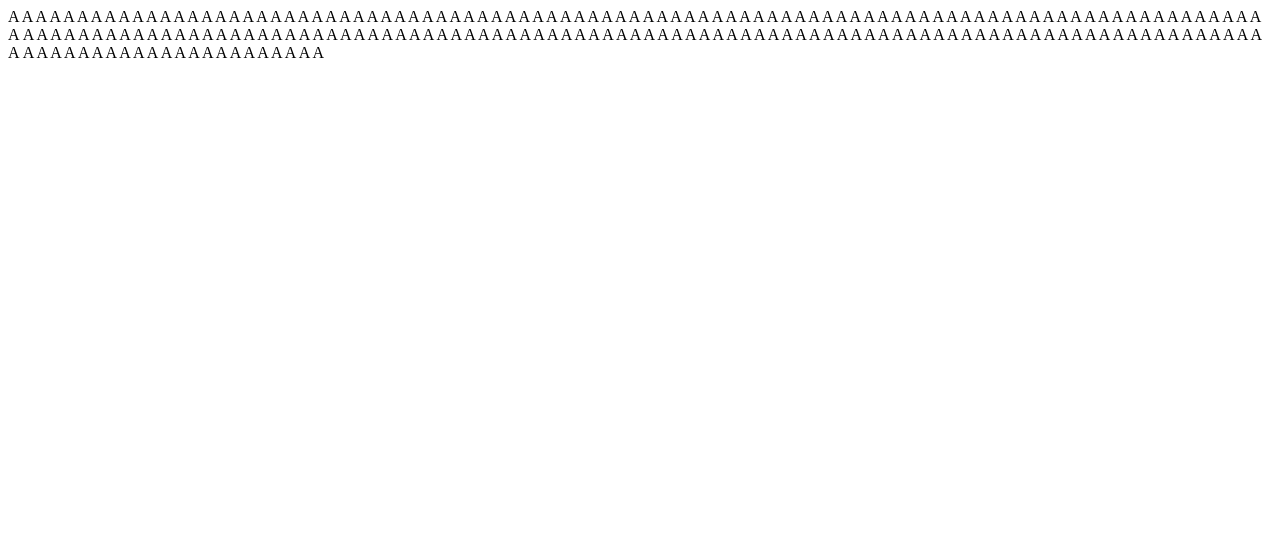
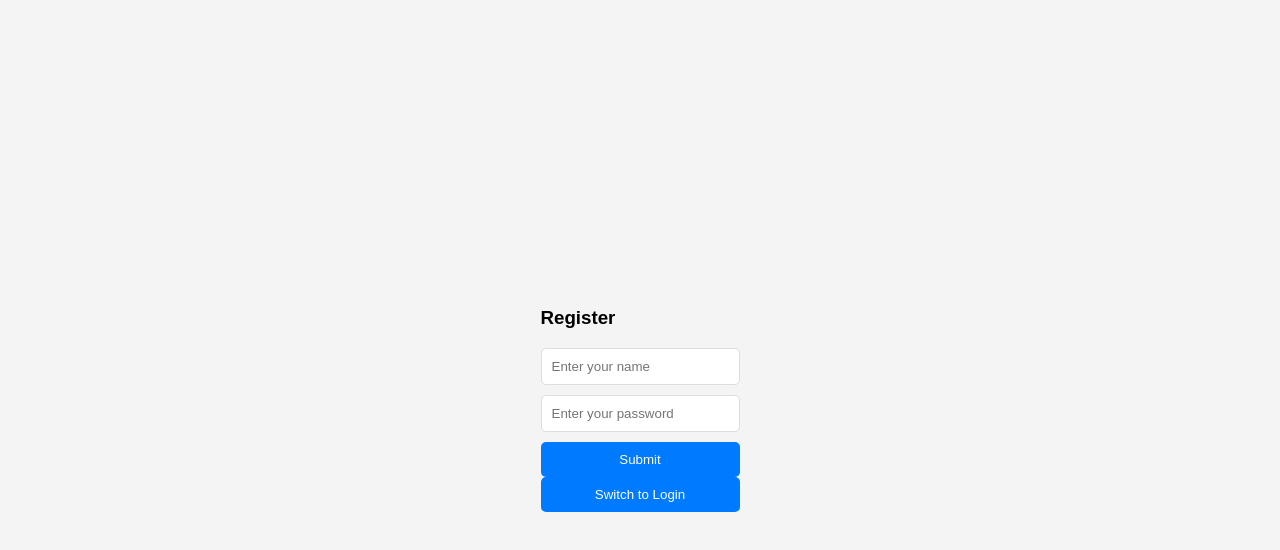
Before and after one commit to jackfun61/Jack-not-chat, a plain HTML site: page index.html in a window 1280 px wide. Drawn offline with Linux system fonts and the light colour scheme.

Commit message:
index.html

```diff
--- a/index.html
+++ b/index.html
@@ -1,204 +1,224 @@
 <!DOCTYPE html>
-<html>
-    <head>
-        <title>A</title>
-    </head>
-    <body>
+<html lang="en">
+<head>
+    <meta charset="UTF-8">
+    <meta name="viewport" content="width=device-width, initial-scale=1.0">
+    <title>Jack Chat</title>
+    <style>
+        body {
+            font-family: Arial, sans-serif;
+            margin: 0;
+            padding: 0;
+            display: flex;
+            justify-content: center;
+            align-items: center;
+            height: 100vh;
+            background-color: #f4f4f4;
+        }
+        .chat-container {
+            width: 400px;
+            background-color: #fff;
+            border-radius: 8px;
+            box-shadow: 0 0 10px rgba(0, 0, 0, 0.1);
+            display: flex;
+            flex-direction: column;
+        }
+        .chat-header {
+            padding: 15px;
+            background-color: #007bff;
+            color: #fff;
+            text-align: center;
+            border-radius: 8px 8px 0 0;
+        }
+        .chat-window {
+            padding: 15px;
+            height: 300px;
+            overflow-y: auto;
+            flex: 1;
+            background-color: #f9f9f9;
+        }
+        .message {
+            margin: 10px 0;
+        }
+        .message.user {
+            text-align: right;
+        }
+        .message .name {
+            font-weight: bold;
+            margin-right: 10px;
+        }
+        .chat-footer {
+            display: flex;
+            border-top: 1px solid #ddd;
+            flex-direction: column;
+        }
+        .chat-footer input {
+            padding: 10px;
+            border: none;
+            border-radius: 0 0 0 8px;
+            margin-bottom: 5px;
+        }
+        .chat-footer button {
+            padding: 10px 20px;
+            border: none;
+            background-color: #007bff;
+            color: #fff;
+            border-radius: 0 0 8px 0;
+            cursor: pointer;
+        }
+        .auth-container, .room-container {
+            display: flex;
+            flex-direction: column;
+            padding: 20px;
+        }
+        .auth-container input, .room-container input {
+            padding: 10px;
+            margin-bottom: 10px;
+            border: 1px solid #ddd;
+            border-radius: 5px;
+        }
+        .auth-container button, .room-container button {
+            padding: 10px;
+            background-color: #007bff;
+            color: #fff;
+            border: none;
+            border-radius: 5px;
+            cursor: pointer;
+        }
+    </style>
+</head>
+<body>
+    <div class="chat-container" id="chat-container">
+        <div class="chat-header" id="chat-header">
+            Secure Chat Interface
+        </div>
+        <div class="chat-window" id="chat-window">
+            <!-- Chat messages will appear here -->
+        </div>
+        <div class="chat-footer">
+            <input type="text" id="message-input" placeholder="Type a message...">
+            <button onclick="sendMessage()">Send</button>
+        </div>
+    </div>
 
-     <h>A</h>
-     <h>A</h>
-     <h>A</h>
-     <h>A</h>
-     <h>A</h>
-     <h>A</h>
-     <h>A</h>
-     <h>A</h>
-     <h>A</h>
-     <h>A</h>
-     <h>A</h>
-     <h>A</h>
-     <h>A</h>
-     <h>A</h>
-     <h>A</h>
-     <h>A</h>
-     <h>A</h>
-     <h>A</h>
-     <h>A</h>
-     <h>A</h>
-     <h>A</h>
-     <h>A</h>
-     <h>A</h>
-     <h>A</h>
-     <h>A</h>
-     <h>A</h>
-     <h>A</h>
-     <h>A</h>
-     <h>A</h>
-     <h>A</h>
-     <h>A</h>
-     <h>A</h>
-     <h>A</h>
-     <h>A</h>
-     <h>A</h>
-     <h>A</h>
-     <h>A</h>
-     <h>A</h>
-     <h>A</h>
-     <h>A</h>
-     <h>A</h>
-     <h>A</h>
-     <h>A</h>
-     <h>A</h>
-     <h>A</h>
-     <h>A</h>
-     <h>A</h>
-     <h>A</h>
-     <h>A</h>
-     <h>A</h>
-     <h>A</h>
-     <h>A</h>
-     <h>A</h>
-     <h>A</h>
-     <h>A</h>
-     <h>A</h>
-     <h>A</h>
-     <h>A</h>
-     <h>A</h>
-     <h>A</h>
-     <h>A</h>
-     <h>A</h>
-     <h>A</h>
-     <h>A</h>
-     <h>A</h>
-     <h>A</h>
-     <h>A</h>
-     <h>A</h>
-     <h>A</h>
-     <h>A</h>
-     <h>A</h>
-     <h>A</h>
-     <h>A</h>
-     <h>A</h>
-     <h>A</h>
-     <h>A</h>
-     <h>A</h>
-     <h>A</h>
-     <h>A</h>
-     <h>A</h>
-     <h>A</h>
-     <h>A</h>
-     <h>A</h>
-     <h>A</h>
-     <h>A</h>
-     <h>A</h>
-     <h>A</h>
-     <h>A</h>
-     <h>A</h>
-     <h>A</h>
-     <h>A</h>
-     <h>A</h>
-     <h>A</h>
-     <h>A</h>
-     <h>A</h>
-     <h>A</h>
-     <h>A</h>
-     <h>A</h>
-     <h>A</h>
-     <h>A</h>
-     <h>A</h>
-     <h>A</h>
-     <h>A</h>
-     <h>A</h>
-     <h>A</h>
-     <h>A</h>
-     <h>A</h>
-     <h>A</h>
-     <h>A</h>
-             <h>A</h>
-     <h>A</h>
-     <h>A</h>
-     <h>A</h>
-     <h>A</h>
-     <h>A</h>
-     <h>A</h>
-     <h>A</h>        <h>A</h>
-     <h>A</h>
-     <h>A</h>
-     <h>A</h>
-     <h>A</h>
-     <h>A</h>
-     <h>A</h>
-     <h>A</h>        <h>A</h>
-     <h>A</h>
-     <h>A</h>
-     <h>A</h>
-     <h>A</h>
-     <h>A</h>
-     <h>A</h>
-     <h>A</h>        <h>A</h>
-     <h>A</h>
-     <h>A</h>
-     <h>A</h>
-     <h>A</h>
-     <h>A</h>
-     <h>A</h>
-     <h>A</h>        <h>A</h>
-     <h>A</h>
-     <h>A</h>
-     <h>A</h>
-     <h>A</h>
-     <h>A</h>
-     <h>A</h>
-     <h>A</h>        <h>A</h>
-     <h>A</h>
-     <h>A</h>
-     <h>A</h>
-     <h>A</h>
-     <h>A</h>
-     <h>A</h>
-     <h>A</h>        <h>A</h>
-     <h>A</h>
-     <h>A</h>
-     <h>A</h>
-     <h>A</h>
-     <h>A</h>
-     <h>A</h>
-     <h>A</h>        <h>A</h>
-     <h>A</h>
-     <h>A</h>
-     <h>A</h>
-     <h>A</h>
-     <h>A</h>
-     <h>A</h>
-     <h>A</h>        <h>A</h>
-     <h>A</h>
-     <h>A</h>
-     <h>A</h>
-     <h>A</h>
-     <h>A</h>
-     <h>A</h>
-     <h>A</h>        <h>A</h>
-     <h>A</h>
-     <h>A</h>
-     <h>A</h>
-     <h>A</h>
-     <h>A</h>
-     <h>A</h>
-     <h>A</h>        <h>A</h>
-     <h>A</h>
-     <h>A</h>
-     <h>A</h>
-     <h>A</h>
-     <h>A</h>
-     <h>A</h>
-     <h>A</h>        <h>A</h>
-     <h>A</h>
-     <h>A</h>
-     <h>A</h>
-     <h>A</h>
-     <h>A</h>
-     <h>A</h>
-     <h>A</h>
+    <div class="auth-container" id="auth-container">
+        <h3 id="auth-title">Register</h3>
+        <input type="text" id="auth-name" placeholder="Enter your name">
+        <input type="password" id="auth-password" placeholder="Enter your password">
+        <button onclick="authenticate()">Submit</button>
+        <button onclick="toggleAuth()">Switch to Login</button>
+    </div>
 
-    </body>
+    <div class="room-container" id="room-container" style="display:none;">
+        <h3>Select or Create a Room</h3>
+        <input type="text" id="room-input" placeholder="Enter room name">
+        <button onclick="selectRoom()">Enter Room</button>
+    </div>
+
+    <script>
+        let registeredUsers = JSON.parse(localStorage.getItem('registeredUsers')) || {};
+        let currentUser = null;
+        let currentRoom = null;
+
+        // Function to toggle between login and registration
+        function toggleAuth() {
+            const authTitle = document.getElementById('auth-title');
+            const isRegistering = authTitle.textContent === 'Register';
+            authTitle.textContent = isRegistering ? 'Login' : 'Register';
+        }
+
+        // Function to authenticate the user
+        function authenticate() {
+            const name = document.getElementById('auth-name').value.trim();
+            const password = document.getElementById('auth-password').value.trim();
+            const authTitle = document.getElementById('auth-title').textContent;
+
+            if (name && password) {
+                if (authTitle === 'Register') {
+                    if (registeredUsers[name]) {
+                        alert('This name is already taken. Please choose another.');
+                    } else {
+                        registeredUsers[name] = password;
+                        localStorage.setItem('registeredUsers', JSON.stringify(registeredUsers));
+                        alert('Registration successful! You can now log in.');
+                        toggleAuth();
+                    }
+                } else {
+                    if (registeredUsers[name] && registeredUsers[name] === password) {
+                        currentUser = name;
+                        document.getElementById('auth-container').style.display = 'none';
+                        document.getElementById('room-container').style.display = 'flex';
+                    } else {
+                        alert('Incorrect name or password.');
+                    }
+                }
+            } else {
+                alert('Please enter both a name and a password.');
+            }
+        }
+
+        // Function to select or create a room
+        function selectRoom() {
+            const roomInput = document.getElementById('room-input').value.trim();
+            if (roomInput) {
+                currentRoom = roomInput;
+                document.getElementById('room-container').style.display = 'none';
+                document.getElementById('chat-container').style.display = 'flex';
+                document.getElementById('chat-header').textContent = `Room: ${currentRoom}`;
+                loadMessages();
+            } else {
+                alert('Please enter a room name.');
+            }
+        }
+
+        // Function to load messages from local storage
+        function loadMessages() {
+            const chatWindow = document.getElementById('chat-window');
+            const roomMessages = JSON.parse(localStorage.getItem(currentRoom)) || [];
+
+            chatWindow.innerHTML = ''; // Clear previous messages
+
+            roomMessages.forEach(msg => {
+                const message = document.createElement('div');
+                message.className = 'message user';
+                message.innerHTML = `<span class="name">${msg.name}:</span> ${msg.text}`;
+                chatWindow.appendChild(message);
+            });
+
+            chatWindow.scrollTop = chatWindow.scrollHeight;
+        }
+
+        // Function to send a message
+        function sendMessage() {
+            const messageInput = document.getElementById('message-input');
+            const chatWindow = document.getElementById('chat-window');
+
+            if (currentUser && currentRoom && messageInput.value.trim() !== "") {
+                const message = document.createElement('div');
+                message.className = 'message user';
+                message.innerHTML = `<span class="name">${currentUser}:</span> ${messageInput.value}`;
+
+                chatWindow.appendChild(message);
+                chatWindow.scrollTop = chatWindow.scrollHeight;
+
+                // Save message to local storage
+                saveMessage(currentUser, messageInput.value);
+
+                messageInput.value = '';
+            } else {
+                alert("Please enter a message.");
+            }
+        }
+
+        // Function to save a message to local storage
+        function saveMessage(name, text) {
+            const roomMessages = JSON.parse(localStorage.getItem(currentRoom)) || [];
+            roomMessages.push({ name, text });
+            localStorage.setItem(currentRoom, JSON.stringify(roomMessages));
+        }
+
+        // Show the authentication form initially
+        document.getElementById('chat-container').style.display = 'none';
+    </script>
+</body>
 </html>
```
